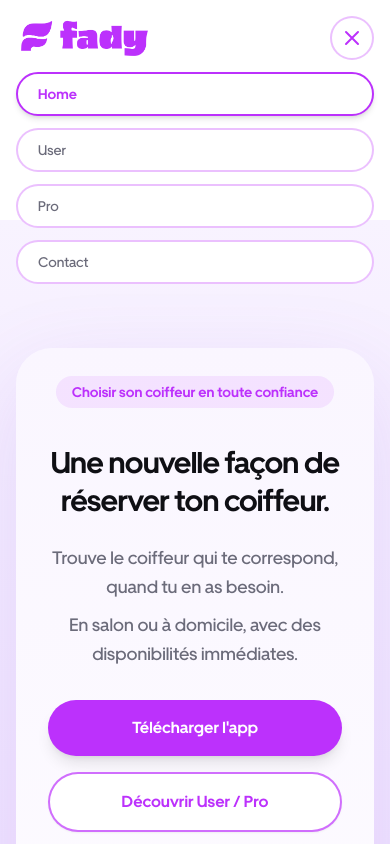
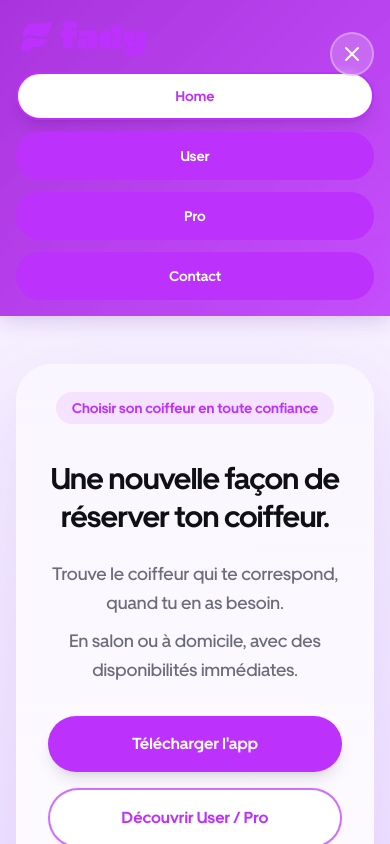
Before and after one commit to Zidixx/fady-landing-page, a Next.js app: page / in a window 390 px wide. Both pictures are taken after a click on the button "Menu". Shown: the top 844 px of the page. Built offline with nearby package versions, Linux system fonts and the light colour scheme.

Commit message:
update hero section

```diff
--- a/components/Header.tsx
+++ b/components/Header.tsx
@@ -10,8 +10,24 @@ export default function Header() {
   const [mobileMenuOpen, setMobileMenuOpen] = useState(false);
 
   return (
-    <header className="sticky top-0 z-50 pt-4 pb-4 relative" style={{ background: 'transparent' }}>
-      <nav className="container mx-auto px-4 sm:px-6 lg:px-8">
+    <header
+      className="sticky md:relative top-0 z-50 pt-4 pb-4 relative"
+      style={{
+        background: 'transparent',
+      }}
+    >
+      {/* Fond glassmorphism sur mobile uniquement */}
+      <div
+        className="absolute inset-0 md:hidden"
+        style={{
+          background: 'linear-gradient(135deg, rgba(160, 30, 217, 0.9) 0%, rgba(188, 49, 252, 0.85) 100%)',
+          backdropFilter: 'blur(20px)',
+          WebkitBackdropFilter: 'blur(20px)',
+          boxShadow: '0 4px 20px rgba(91, 24, 153, 0.2)',
+        }}
+      ></div>
+
+      <nav className="container mx-auto px-4 sm:px-6 lg:px-8 relative z-10">
         <div className="flex items-center justify-between h-auto">
           {/* Logo en haut à gauche */}
           <div className="flex-shrink-0">
@@ -80,11 +96,11 @@ export default function Header() {
         </div>
 
         {/* Mobile Menu Button */}
-        <div className="absolute right-4 top-4">
+        <div className="absolute right-4 top-4 md:hidden">
           <button
             onClick={() => setMobileMenuOpen(!mobileMenuOpen)}
-            className="md:hidden p-2 bg-white rounded-full text-fady-purple transition-all"
-            style={{border: "2px solid rgba(188, 49, 252, 0.3)"}}
+            className="p-2 bg-white/20 backdrop-blur-sm rounded-full text-white transition-all hover:bg-white/30"
+            style={{border: "2px solid rgba(255, 255, 255, 0.3)"}}
             aria-label="Menu"
           >
             <svg className="w-6 h-6" fill="none" stroke="currentColor" viewBox="0 0 24 24">
@@ -97,57 +113,67 @@ export default function Header() {
           </button>
         </div>
 
-        {/* Mobile Menu */}
+        {/* Mobile Menu - Centré avec nouveau style */}
         {mobileMenuOpen && (
-          <div className="md:hidden mt-4 space-y-3">
+          <div className="md:hidden mt-4 flex flex-col items-center space-y-3">
+            <div className="w-full max-w-[360px] space-y-3">
               <Link
                 href="/"
                 onClick={() => setMobileMenuOpen(false)}
-              className={`block px-5 py-2.5 rounded-full text-sm font-medium transition-all bg-white ${
+                className={`block w-full px-6 py-3 rounded-full text-sm font-semibold transition-all text-center ${
                   pathname === "/"
-                  ? "text-fady-purple font-semibold shadow-md"
-                  : "text-gray-text hover:text-fady-purple"
+                    ? "bg-white text-fady-purple shadow-lg"
+                    : "bg-fady-purple text-white hover:bg-fady-purple-dark"
                 }`}
-              style={{border: `2px solid ${pathname === "/" ? "#BC31FC" : "rgba(188, 49, 252, 0.3)"}`}}
+                style={{
+                  border: pathname === "/" ? "2px solid #BC31FC" : "2px solid transparent"
+                }}
               >
                 Home
               </Link>
               <Link
                 href="/user"
                 onClick={() => setMobileMenuOpen(false)}
-                      className={`block px-5 py-2.5 rounded-full text-sm font-medium transition-all bg-white ${
+                className={`block w-full px-6 py-3 rounded-full text-sm font-semibold transition-all text-center ${
                   pathname === "/user"
-                          ? "text-fady-purple font-semibold shadow-md"
-                          : "text-gray-text hover:text-fady-purple"
+                    ? "bg-white text-fady-purple shadow-lg"
+                    : "bg-fady-purple text-white hover:bg-fady-purple-dark"
                 }`}
-                      style={{border: `2px solid ${pathname === "/user" ? "#BC31FC" : "rgba(188, 49, 252, 0.3)"}`}}
+                style={{
+                  border: pathname === "/user" ? "2px solid #BC31FC" : "2px solid transparent"
+                }}
               >
                 User
               </Link>
               <Link
                 href="/pro"
                 onClick={() => setMobileMenuOpen(false)}
-                      className={`block px-5 py-2.5 rounded-full text-sm font-medium transition-all bg-white ${
+                className={`block w-full px-6 py-3 rounded-full text-sm font-semibold transition-all text-center ${
                   pathname === "/pro"
-                          ? "text-fady-purple font-semibold shadow-md"
-                          : "text-gray-text hover:text-fady-purple"
+                    ? "bg-white text-fady-purple shadow-lg"
+                    : "bg-fady-purple text-white hover:bg-fady-purple-dark"
                 }`}
-                      style={{border: `2px solid ${pathname === "/pro" ? "#BC31FC" : "rgba(188, 49, 252, 0.3)"}`}}
+                style={{
+                  border: pathname === "/pro" ? "2px solid #BC31FC" : "2px solid transparent"
+                }}
               >
                 Pro
               </Link>
               <Link
                 href="/contact"
                 onClick={() => setMobileMenuOpen(false)}
-              className={`block px-5 py-2.5 rounded-full text-sm font-medium transition-all bg-white ${
+                className={`block w-full px-6 py-3 rounded-full text-sm font-semibold transition-all text-center ${
                   pathname === "/contact"
-                  ? "text-fady-purple font-semibold shadow-md"
-                  : "text-gray-text hover:text-fady-purple"
+                    ? "bg-white text-fady-purple shadow-lg"
+                    : "bg-fady-purple text-white hover:bg-fady-purple-dark"
                 }`}
-              style={{border: `2px solid ${pathname === "/contact" ? "#BC31FC" : "rgba(188, 49, 252, 0.3)"}`}}
+                style={{
+                  border: pathname === "/contact" ? "2px solid #BC31FC" : "2px solid transparent"
+                }}
               >
                 Contact
               </Link>
+            </div>
           </div>
         )}
       </nav>
```
Lines whose indentation alone changed are shown as unchanged.
